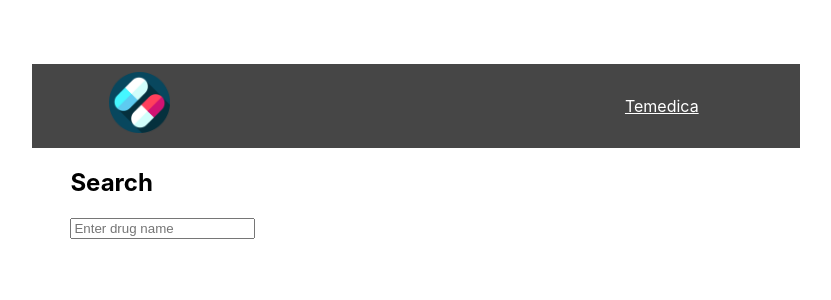
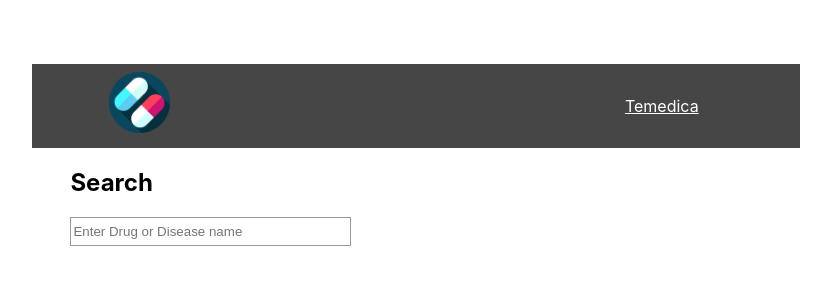
Before and after one commit to pawanrajgautam411/temedica-app, a React (Create React App) app: page / in a window 1280 px wide. Shown: the top 300 px of the page, without its empty margins (224-1055 px from the left). Built offline with nearby package versions, Linux system fonts and the light colour scheme.

Commit message:
1. changes in readme file 2. changes to NextPage button css & search box css 3. filtering based on diseases as well

```diff
--- a/src/components/Result.js
+++ b/src/components/Result.js
@@ -155,9 +155,9 @@ class Result extends Component {
             return (
                 <div>
                     <div id="showing_results">
-                        <a id="previous_page" onClick={this.handlePreviousPage.bind(this)}>Previous Page</a>
+                        <button id="previous_page" onClick={this.handlePreviousPage.bind(this)}>Previous Page</button>
                         Showing Results: Page {currentPage} of {totalPages}
-                        <a id="next_page" onClick={this.handleNextPage.bind(this)}>Next Page</a>
+                        <button id="next_page" onClick={this.handleNextPage.bind(this)}>Next Page</button>
                     </div>
                     <div className="result">
                         {drugs.map((element, index) => this.createDrugHandler(element, index))}
--- a/src/components/Search.js
+++ b/src/components/Search.js
@@ -12,9 +12,10 @@ function Search() {
             <h2>Search</h2>
 
             <input
+                id = "search_box"
                 type="text"
                 onChange={debounce(this)}
-                placeholder="Enter drug name" />
+                placeholder="Enter Drug or Disease name" />
 
         </div>
     );
--- a/src/components/ServerDummy.js
+++ b/src/components/ServerDummy.js
@@ -13,7 +13,7 @@ function FetchData(successCallbackFunc, searchedContent) {
 
         const { searchedText, pageNumber, numberOfRecords } = searchedContent;
 
-        if(searchedText == undefined || searchedText === ""){
+        if (searchedText == undefined || searchedText === "") {
             successCallbackFunc({
                 searchedContent: searchedContent,
                 drugs: [],
@@ -24,8 +24,24 @@ function FetchData(successCallbackFunc, searchedContent) {
         }
 
         const filterdDrugs = data.drugs.filter(o1 => {
-            return o1.name.toLowerCase()
-                .includes(searchedText.toLowerCase());
+
+            debugger;
+            if (o1.name.toLowerCase().includes(searchedText.toLowerCase())) {
+                // searching the searched text in name of the drug
+                return true;
+
+            } else {
+                // searching the searched text in name of the drug
+                var diseaseMatched = o1.diseases.find(str => {
+                    if (str.toLowerCase().includes(searchedText.toLowerCase())) {
+                        return true;
+                    }
+                });
+
+                if (diseaseMatched != undefined && diseaseMatched.length > 0) {
+                    return true;
+                }
+            }
         });
 
         if (pageNumber == undefined) {
--- a/src/css/search.css
+++ b/src/css/search.css
@@ -89,6 +89,14 @@
     width: 100% !important;
 }
 
+#search_box {
+    background: transparent repeat-x;
+	border: 1px solid #999;
+	outline:0;
+	height:25px;
+	width: 275px;
+}
+
 #no_results{
     text-align: center;
     padding-top: 5%;
@@ -101,14 +109,10 @@
 
 #next_page{
     margin-left: 8%;
-    text-decoration: underline;
     cursor: pointer;
-    color: blue;
 }
 
 #previous_page{
     margin-right: 8%;
-    text-decoration: underline;
     cursor: pointer;
-    color: blue;
 }
```
Also changed, not shown: 1 other file (tests, documents, lock files or other folders).
